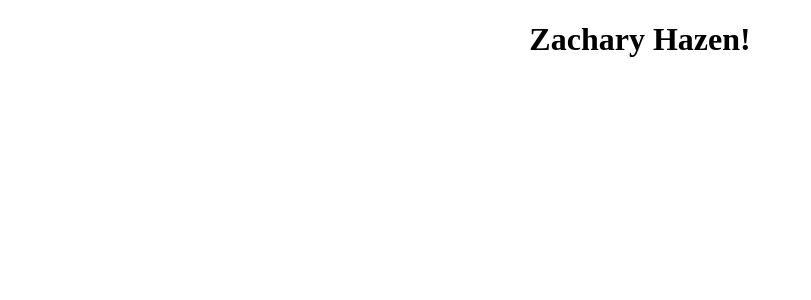
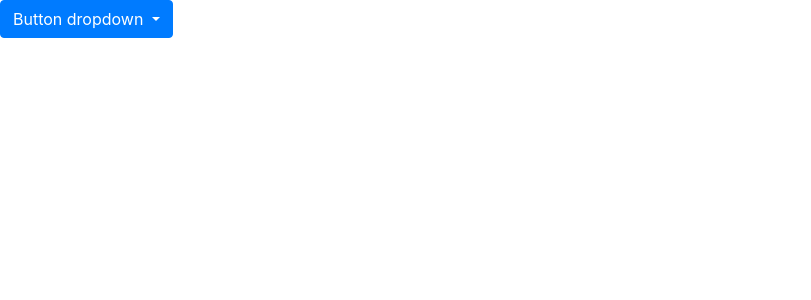
Before and after one commit to Zhaze/Resume, an Angular app: page / in a window 1280 px wide. Shown: the top 300 px of the page, without its empty margins (0-811 px from the left). Built offline with nearby package versions, Linux system fonts and the light colour scheme.

Commit message:
Switch to ng-bootstrap

```diff
--- a/package.json
+++ b/package.json
@@ -19,6 +19,7 @@
     "@angular/platform-browser": "~7.1.0",
     "@angular/platform-browser-dynamic": "~7.1.0",
     "@angular/router": "~7.1.0",
+    "@ng-bootstrap/ng-bootstrap": "^4.0.0",
     "core-js": "^2.5.4",
     "rxjs": "~6.3.3",
     "tslib": "^1.9.0",
--- a/src/app/app.component.html
+++ b/src/app/app.component.html
@@ -1,6 +1,4 @@
 <!--The content below is only a placeholder and can be replaced.-->
-<div style="text-align:center">
-  <h1>
-    {{ title }}!
-  </h1>
+
+<app-navigation></app-navigation>
 <router-outlet></router-outlet>
--- a/src/app/app.module.ts
+++ b/src/app/app.module.ts
@@ -8,6 +8,7 @@ import { SkillsComponent } from './skills/skills.component';
 import { ExperienceComponent } from './experience/experience.component';
 import { ContactComponent } from './contact/contact.component';
 import { ReferencesComponent } from './references/references.component';
+import { NavigationComponent } from './navigation/navigation.component';
 
 @NgModule({
   declarations: [
@@ -16,7 +17,8 @@ import { ReferencesComponent } from './references/references.component';
     SkillsComponent,
     ExperienceComponent,
     ContactComponent,
-    ReferencesComponent
+    ReferencesComponent,
+    NavigationComponent
   ],
   imports: [
     BrowserModule,
--- /dev/null
+++ b/src/app/navigation/navigation.component.html
@@ -0,0 +1,13 @@
+<div class="btn-group" dropdown>
+  <button dropdownToggle type="button" class="btn btn-primary dropdown-toggle">
+    Button dropdown <span class="caret"></span>
+  </button>
+  <ul *dropdownMenu class="dropdown-menu" role="menu">
+    <li role="menuitem"><a class="dropdown-item" href="#">Action</a></li>
+    <li role="menuitem"><a class="dropdown-item" href="#">Another action</a></li>
+    <li role="menuitem"><a class="dropdown-item" href="#">Something else here</a></li>
+    <li class="divider dropdown-divider"></li>
+    <li role="menuitem"><a class="dropdown-item" href="#">Separated link</a>
+    </li>
+  </ul>
+</div>
--- /dev/null
+++ b/src/app/navigation/navigation.component.ts
@@ -0,0 +1,15 @@
+import { Component, OnInit } from '@angular/core';
+
+@Component({
+  selector: 'app-navigation',
+  templateUrl: './navigation.component.html',
+  styleUrls: ['./navigation.component.scss']
+})
+export class NavigationComponent implements OnInit {
+  title = "Zachary Hazen";
+  constructor() { }
+
+  ngOnInit() {
+  }
+
+}
--- a/src/styles.scss
+++ b/src/styles.scss
@@ -1 +1,2 @@
 /* You can add global styles to this file, and also import other style files */
+@import '~bootstrap/scss/bootstrap.scss';
```
Also changed, not shown: angular.json (line endings or trailing spaces), src/app/navigation/navigation.component.scss (added), 2 other files (tests, documents, lock files or other folders).
